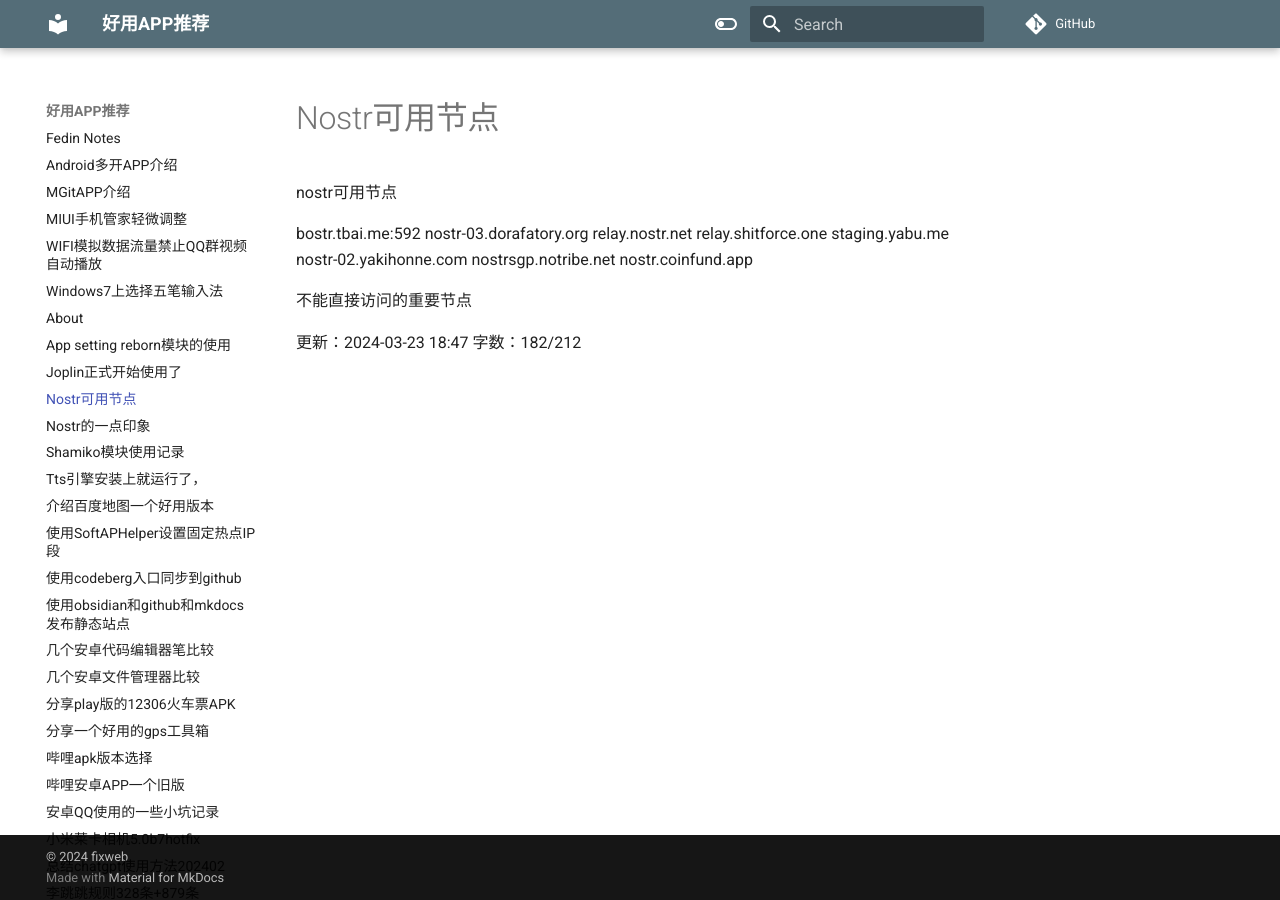
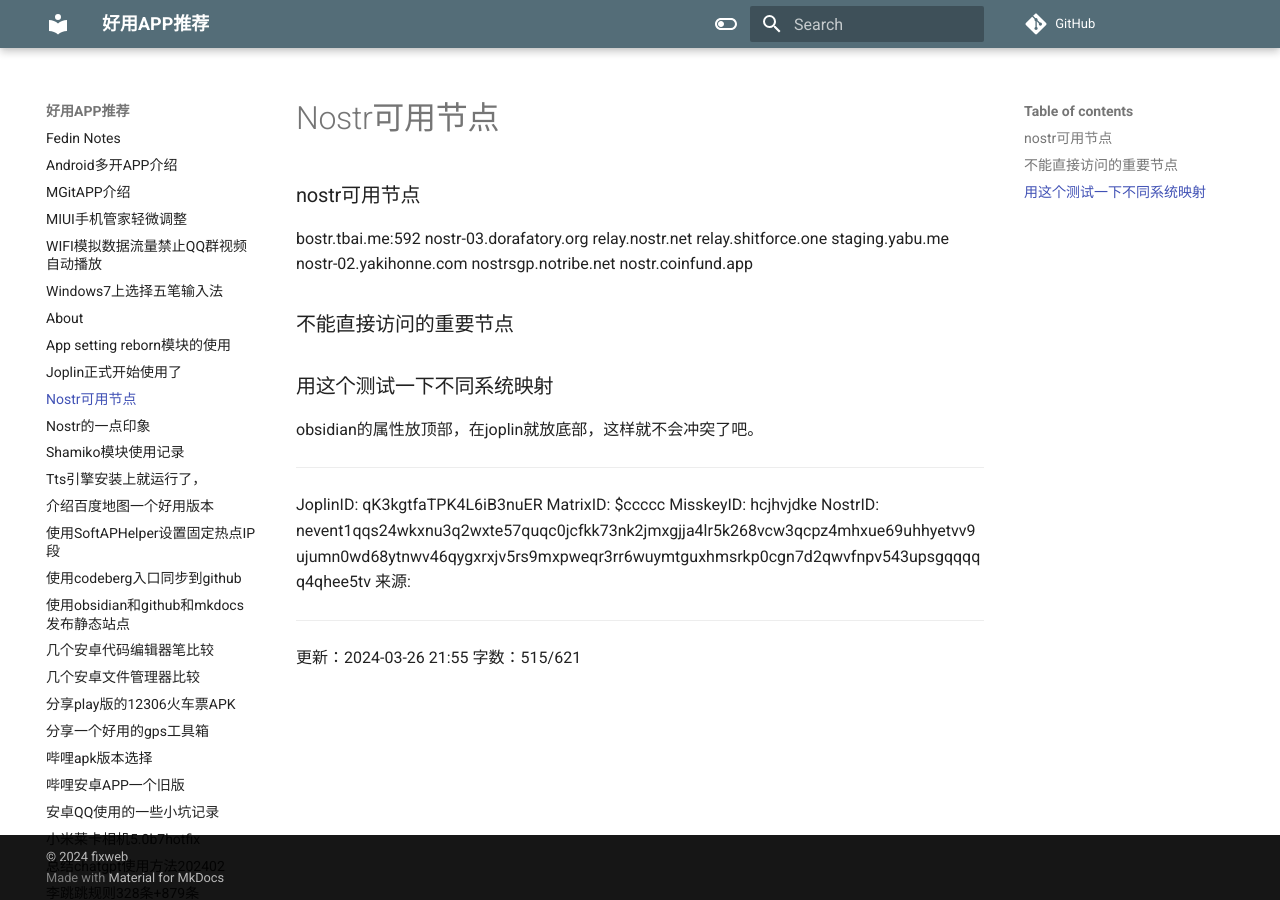
Before and after one commit to envsh/envsh.github.io, an MkDocs documentation site: the page built from docs/nostr可用节点.md, in a window 1280 px wide. Built offline with MkDocs 1.6.1 and Material for MkDocs 9.7.7, drawn with Linux system fonts in a browser that asks for light colours; comment, search, counter and statistics services are not loaded.

Commit message:
netlifyggg

```diff
--- a/docs/nostr可用节点.md
+++ b/docs/nostr可用节点.md
@@ -8,9 +8,11 @@
   - mkdocs
   - fediverse
 创建: 2024-03-23 18:33
-更新: 2024-03-23 18:47
+更新: 2024-03-26 21:55
 ---
-nostr可用节点
+
+
+### nostr可用节点
 
 bostr.tbai.me:592
 nostr-03.dorafatory.org
@@ -22,7 +24,21 @@
 nostr.coinfund.app
 
 
-不能直接访问的重要节点
+### 不能直接访问的重要节点
 
 
-更新：2024-03-23 18:47 字数：182/212
+
+### 用这个测试一下不同系统映射
+
+obsidian的属性放顶部，在joplin就放底部，这样就不会冲突了吧。
+
+---
+JoplinID: qK3kgtfaTPK4L6iB3nuER
+MatrixID: $ccccc
+MisskeyID: hcjhvjdke
+NostrID: nevent1qqs24wkxnu3q2wxte57quqc0jcfkk73nk2jmxgjja4lr5k268vcw3qcpz4mhxue69uhhyetvv9ujumn0wd68ytnwv46qygxrxjv5rs9mxpweqr3rr6wuymtguxhmsrkp0cgn7d2qwvfnpv543upsgqqqqq4qhee5tv
+来源:
+
+---
+
+更新：2024-03-26 21:55 字数：515/621
--- /dev/null
+++ b/requirements.txt
@@ -0,0 +1 @@
+mkdocs-material==0
```
Also changed, not shown: netlify.toml (added).
